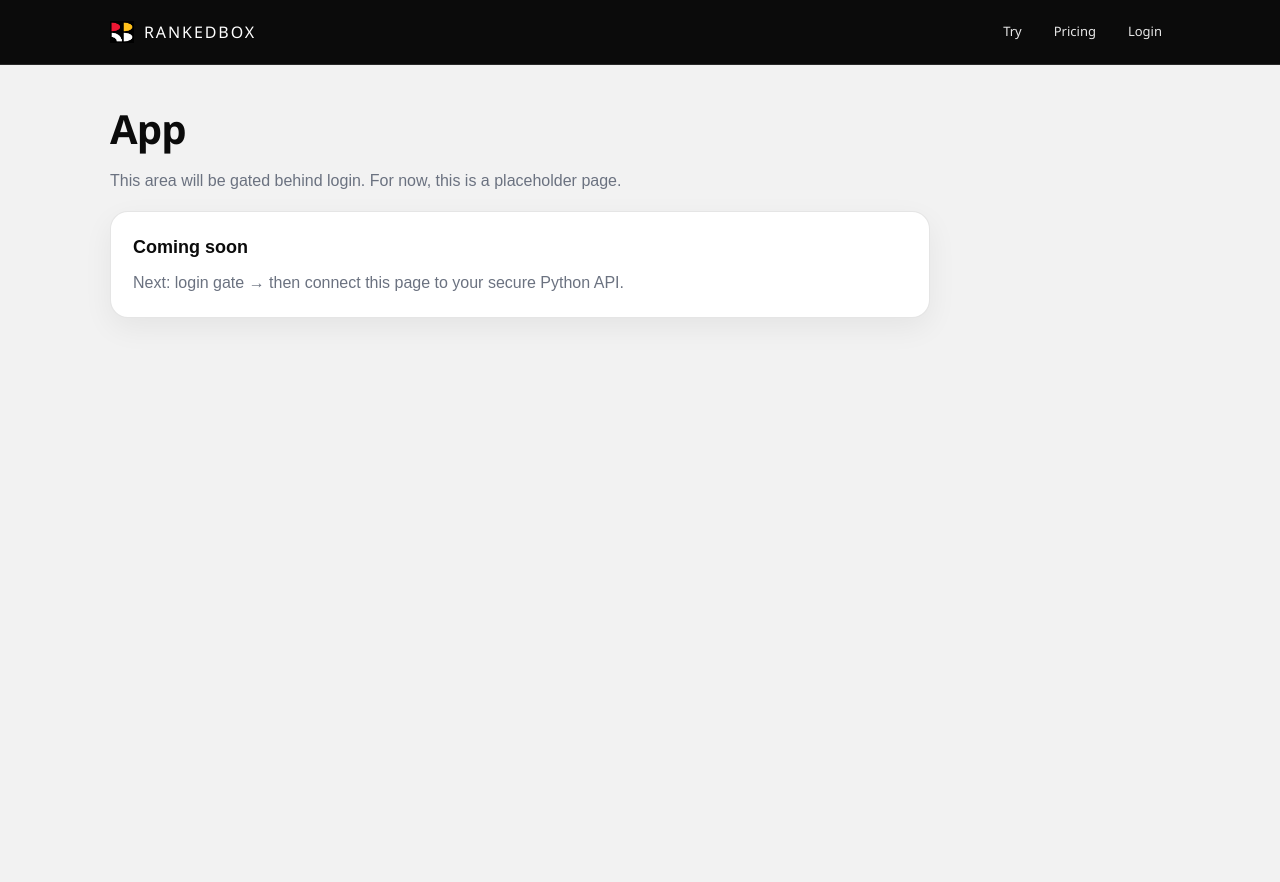
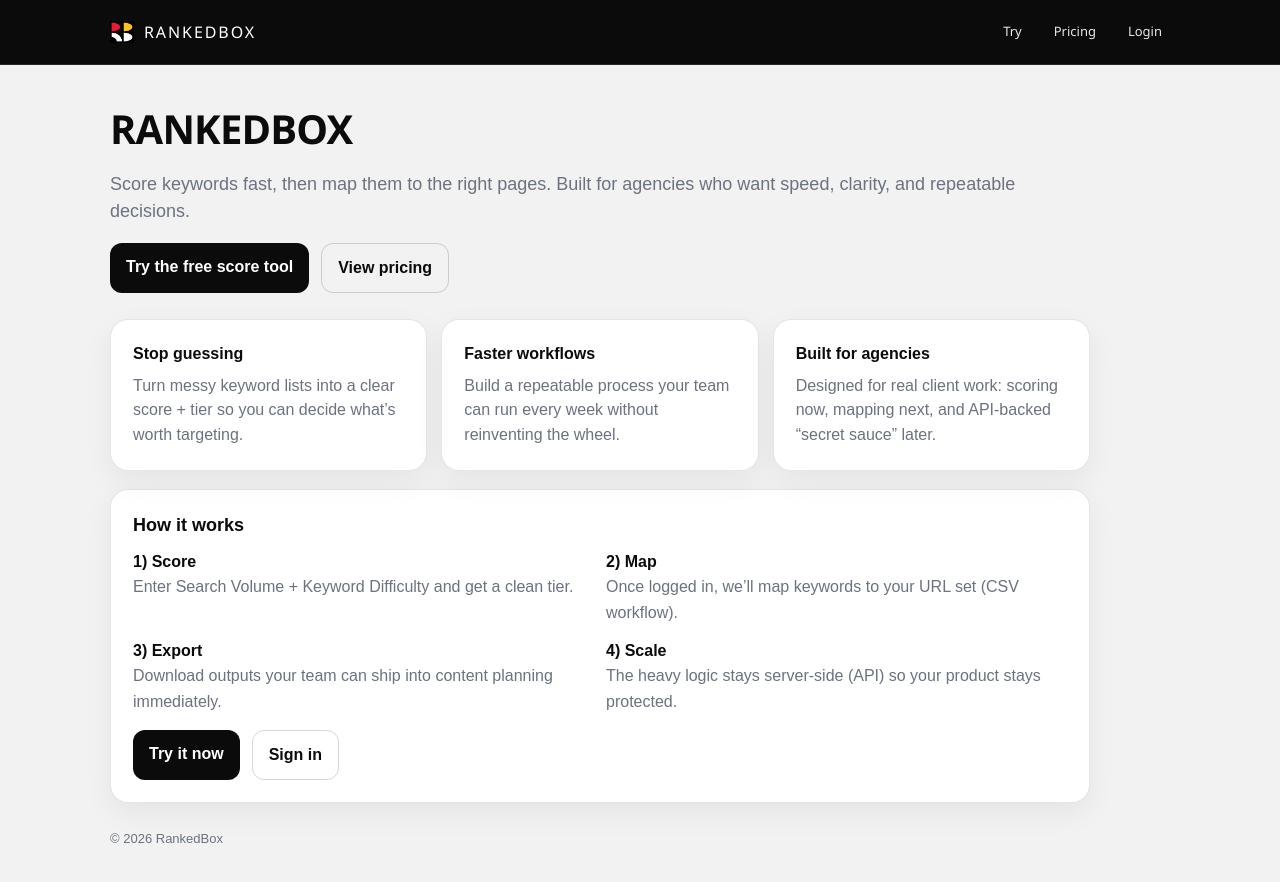
Before and after one commit to growthghost/kwapp, a Next.js app in the folder web/: page /app in a window 1280 px wide. Shown: the top 882 px of the page. Before the commit the page ends 800 px from the top, so only its background shows below. Built offline with nearby package versions, Linux system fonts and the light colour scheme.

Commit message:
Homepage_v.1 Content and design

```diff
--- a/web/src/app/app/page.js
+++ b/web/src/app/app/page.js
@@ -1,20 +1,148 @@
-// web/src/app/app/page.js
-export default function AppPage() {
+// web/src/app/page.js
+import Link from "next/link";
+
+export default function HomePage() {
   return (
     <main className="rb-container">
-      <h1 className="rb-title">App</h1>
-      <p className="rb-subtitle">
-        This area will be gated behind login. For now, this is a placeholder page.
-      </p>
+      {/* HERO */}
+      <div style={{ maxWidth: 920 }}>
+        <h1 className="rb-title">RANKEDBOX</h1>
 
-      <div className="rb-card" style={{ marginTop: 18, maxWidth: 820 }}>
-        <div style={{ fontSize: 18, fontWeight: 700, marginBottom: 10 }}>
-          Coming soon
-        </div>
-        <div style={{ color: "var(--muted)" }}>
-          Next: login gate → then connect this page to your secure Python API.
+        <p className="rb-subtitle" style={{ fontSize: 18, marginTop: 12 }}>
+          Score keywords fast, then map them to the right pages. Built for agencies who
+          want speed, clarity, and repeatable decisions.
+        </p>
+
+        <div style={{ display: "flex", gap: 12, marginTop: 18, flexWrap: "wrap" }}>
+          <Link href="/try" className="rb-btn" style={{ display: "inline-block" }}>
+            Try the free score tool
+          </Link>
+
+          <Link
+            href="/pricing"
+            style={{
+              display: "inline-block",
+              borderRadius: 12,
+              padding: "12px 16px",
+              fontWeight: 800,
+              border: "1px solid rgba(0,0,0,0.16)",
+              color: "var(--ink)",
+              background: "transparent",
+              textDecoration: "none",
+            }}
+          >
+            View pricing
+          </Link>
         </div>
       </div>
+
+      {/* BENEFITS */}
+      <div style={{ marginTop: 26, maxWidth: 980 }}>
+        <div
+          style={{
+            display: "grid",
+            gridTemplateColumns: "repeat(3, 1fr)",
+            gap: 14,
+          }}
+        >
+          <div className="rb-card">
+            <div style={{ fontSize: 16, fontWeight: 700, marginBottom: 8 }}>
+              Stop guessing
+            </div>
+            <div style={{ color: "var(--muted)", lineHeight: 1.55 }}>
+              Turn messy keyword lists into a clear score + tier so you can decide what’s
+              worth targeting.
+            </div>
+          </div>
+
+          <div className="rb-card">
+            <div style={{ fontSize: 16, fontWeight: 700, marginBottom: 8 }}>
+              Faster workflows
+            </div>
+            <div style={{ color: "var(--muted)", lineHeight: 1.55 }}>
+              Build a repeatable process your team can run every week without reinventing
+              the wheel.
+            </div>
+          </div>
+
+          <div className="rb-card">
+            <div style={{ fontSize: 16, fontWeight: 700, marginBottom: 8 }}>
+              Built for agencies
+            </div>
+            <div style={{ color: "var(--muted)", lineHeight: 1.55 }}>
+              Designed for real client work: scoring now, mapping next, and API-backed
+              “secret sauce” later.
+            </div>
+          </div>
+        </div>
+      </div>
+
+      {/* HOW IT WORKS */}
+      <div className="rb-card" style={{ marginTop: 18, maxWidth: 980 }}>
+        <div style={{ fontSize: 18, fontWeight: 700, marginBottom: 10 }}>
+          How it works
+        </div>
+
+        <div style={{ display: "grid", gridTemplateColumns: "1fr 1fr", gap: 12 }}>
+          <div style={{ color: "var(--muted)", lineHeight: 1.6 }}>
+            <div style={{ fontWeight: 700, color: "var(--ink)" }}>1) Score</div>
+            Enter Search Volume + Keyword Difficulty and get a clean tier.
+          </div>
+
+          <div style={{ color: "var(--muted)", lineHeight: 1.6 }}>
+            <div style={{ fontWeight: 700, color: "var(--ink)" }}>2) Map</div>
+            Once logged in, we’ll map keywords to your URL set (CSV workflow).
+          </div>
+
+          <div style={{ color: "var(--muted)", lineHeight: 1.6 }}>
+            <div style={{ fontWeight: 700, color: "var(--ink)" }}>3) Export</div>
+            Download outputs your team can ship into content planning immediately.
+          </div>
+
+          <div style={{ color: "var(--muted)", lineHeight: 1.6 }}>
+            <div style={{ fontWeight: 700, color: "var(--ink)" }}>4) Scale</div>
+            The heavy logic stays server-side (API) so your product stays protected.
+          </div>
+        </div>
+
+        <div style={{ marginTop: 16, display: "flex", gap: 12, flexWrap: "wrap" }}>
+          <Link href="/try" className="rb-btn" style={{ display: "inline-block" }}>
+            Try it now
+          </Link>
+          <Link
+            href="/login"
+            style={{
+              display: "inline-block",
+              borderRadius: 12,
+              padding: "12px 16px",
+              fontWeight: 800,
+              border: "1px solid rgba(0,0,0,0.16)",
+              color: "var(--ink)",
+              background: "transparent",
+              textDecoration: "none",
+            }}
+          >
+            Sign in
+          </Link>
+        </div>
+      </div>
+
+      {/* FOOTER */}
+      <div style={{ marginTop: 26, color: "var(--muted)", fontSize: 13 }}>
+        © {new Date().getFullYear()} RankedBox
+      </div>
+
+      {/* Simple responsive tweak (keeps it self-contained without editing globals.css) */}
+      <style>{`
+        @media (max-width: 900px) {
+          .rb-container > div:nth-of-type(2) > div {
+            grid-template-columns: 1fr !important;
+          }
+          .rb-card[style*="grid-template-columns: 1fr 1fr"] {
+            grid-template-columns: 1fr !important;
+          }
+        }
+      `}</style>
     </main>
   );
 }
```
